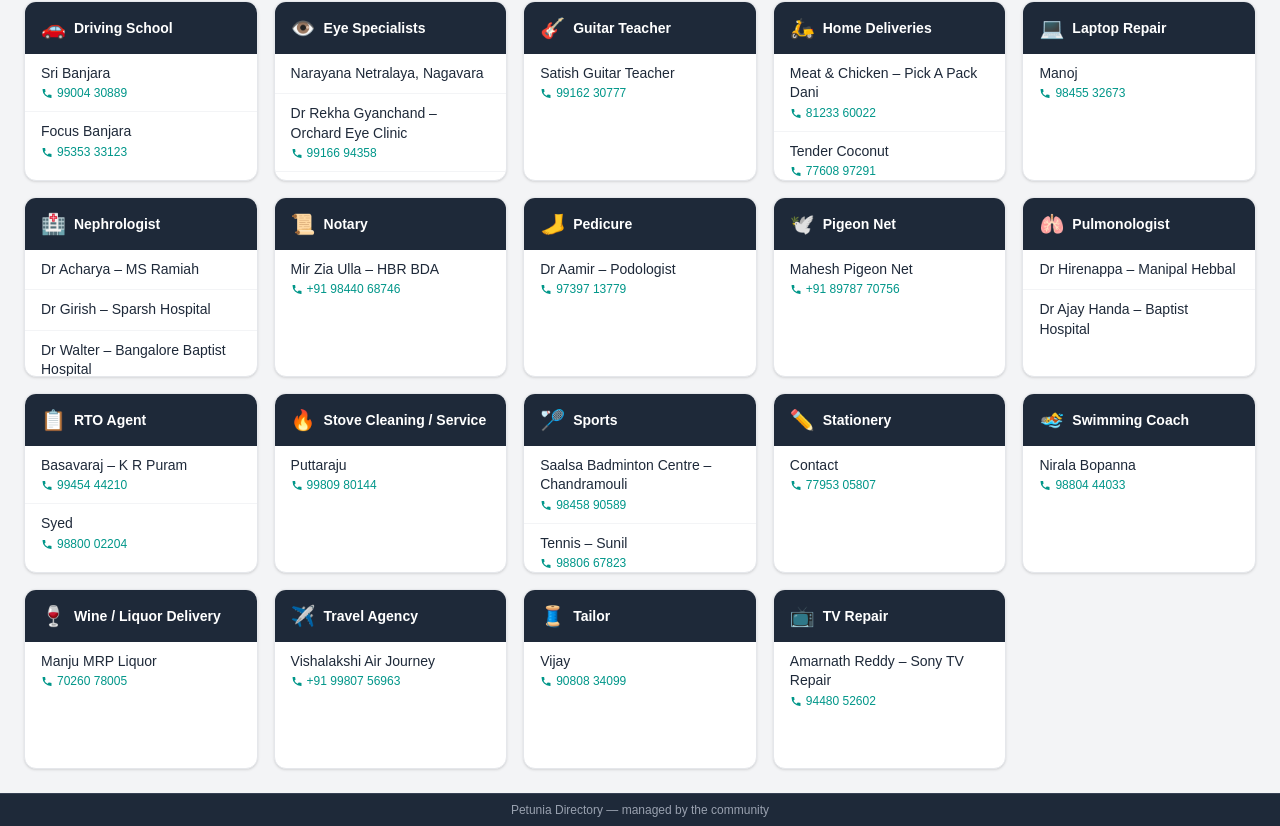
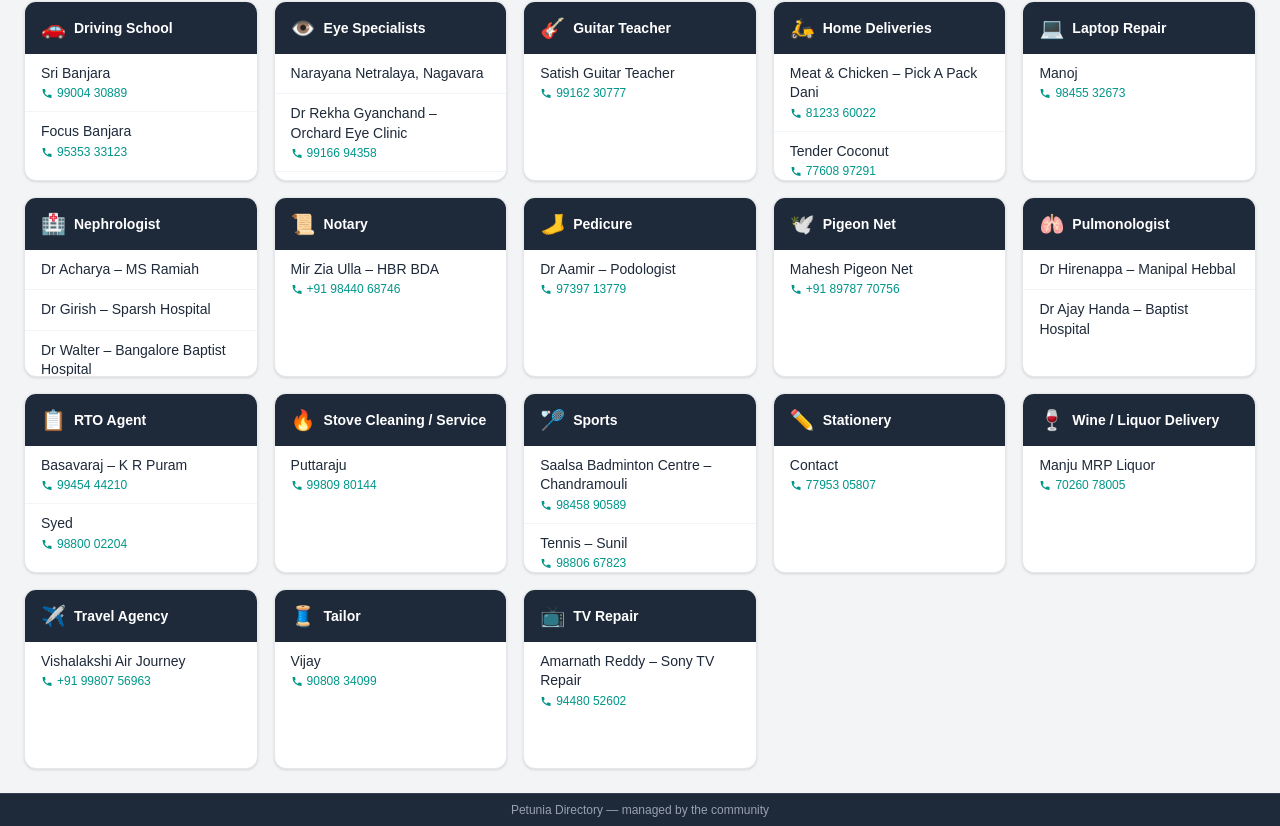
Before and after one commit to nanzwilly/petunia-directory, a Next.js app: page / in a window 1280 px wide. Shown: the part 872-1698 px from the top of the page. Built offline with nearby package versions, Linux system fonts and the light colour scheme.

Commit message:
Move Swimming Coach into Sports category
Co-Authored-By: Claude Opus 4.6 <noreply@anthropic.com>

```diff
--- a/app/page.tsx
+++ b/app/page.tsx
@@ -71,7 +71,6 @@ function categoryIcon(category: string): string {
     "Stationery": "✏️",
     "Stove Cleaning / Service": "🔥",
     "Wine / Liquor Delivery": "🍷",
-    "Swimming Coach": "🏊",
     "Taxi": "🚕",
     "Tailor": "🧵",
     "Travel Agency": "✈️",
--- a/app/test/page.tsx
+++ b/app/test/page.tsx
@@ -71,7 +71,6 @@ function categoryIcon(category: string): string {
     "Stationery": "✏️",
     "Stove Cleaning / Service": "🔥",
     "Wine / Liquor Delivery": "🍷",
-    "Swimming Coach": "🏊",
     "Taxi": "🚕",
     "Tailor": "🧵",
     "Travel Agency": "✈️",
--- a/data/directory.json
+++ b/data/directory.json
@@ -234,19 +234,14 @@
     "entries": [
       { "name": "Saalsa Badminton Centre – Chandramouli", "phone": "98458 90589" },
       { "name": "Tennis – Sunil", "phone": "98806 67823" },
-      { "name": "Football – Naveen Coach", "phone": "+91 97423 58519" }
+      { "name": "Football – Naveen Coach", "phone": "+91 97423 58519" },
+      { "name": "Swimming – Nirala Bopanna", "phone": "98804 44033" }
     ]
   },
   {
     "category": "Stationery",
     "entries": [
       { "name": "Contact", "phone": "77953 05807" }
-    ]
-  },
-  {
-    "category": "Swimming Coach",
-    "entries": [
-      { "name": "Nirala Bopanna", "phone": "98804 44033" }
     ]
   },
   {
```
